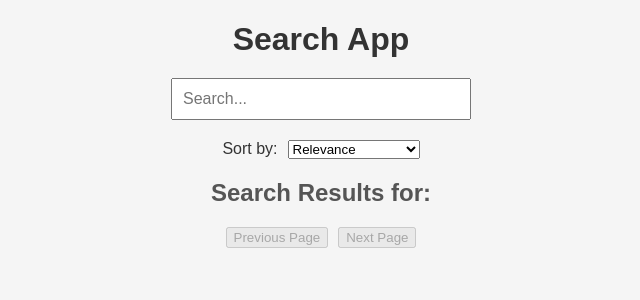
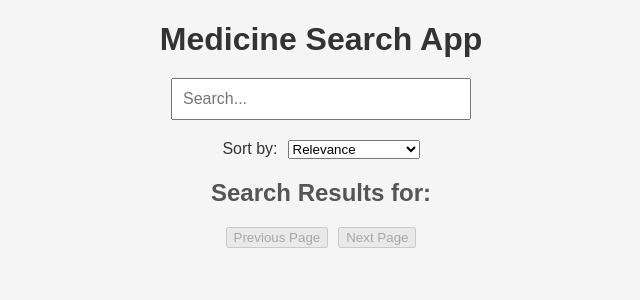
Before and after one commit to Pulkit0103/Medlr-Website, a Next.js app: page / in a window 1280 px wide. Shown: the top 300 px of the page, without its empty margins (319-959 px from the left). Built offline with nearby package versions, Linux system fonts and the light colour scheme.

Commit message:
Updated Name

```diff
--- a/pages/index.js
+++ b/pages/index.js
@@ -56,7 +56,7 @@ const Home = () => {
 
   return (
     <div style={{ fontFamily: 'Arial, sans-serif', textAlign: 'center', maxWidth: '800px', margin: 'auto' }}>
-      <h1 style={{ color: '#333', marginBottom: '20px' }}>Search App</h1>
+      <h1 style={{ color: '#333', marginBottom: '20px' }}>Medicine Search App</h1>
       <SearchInput onSearch={handleSearch} />
 
       <div style={{ marginBottom: '20px' }}>
```
